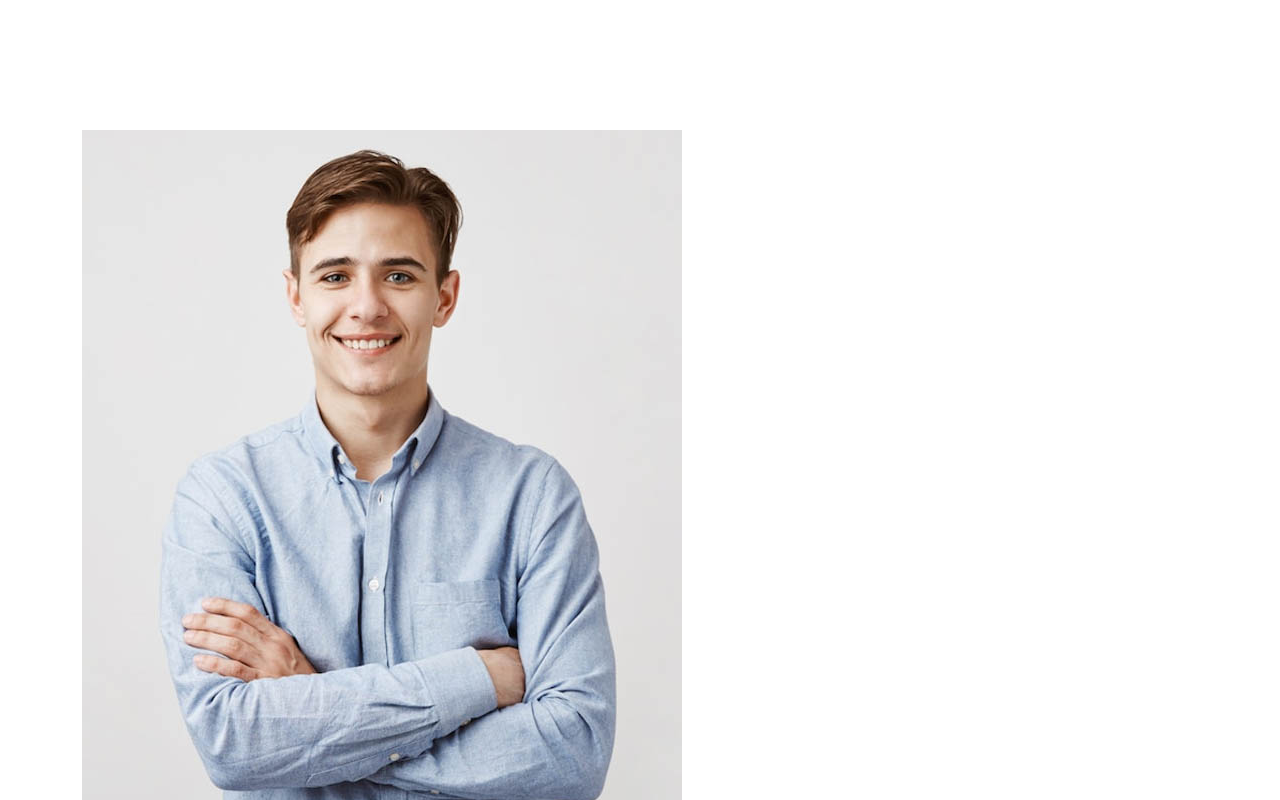
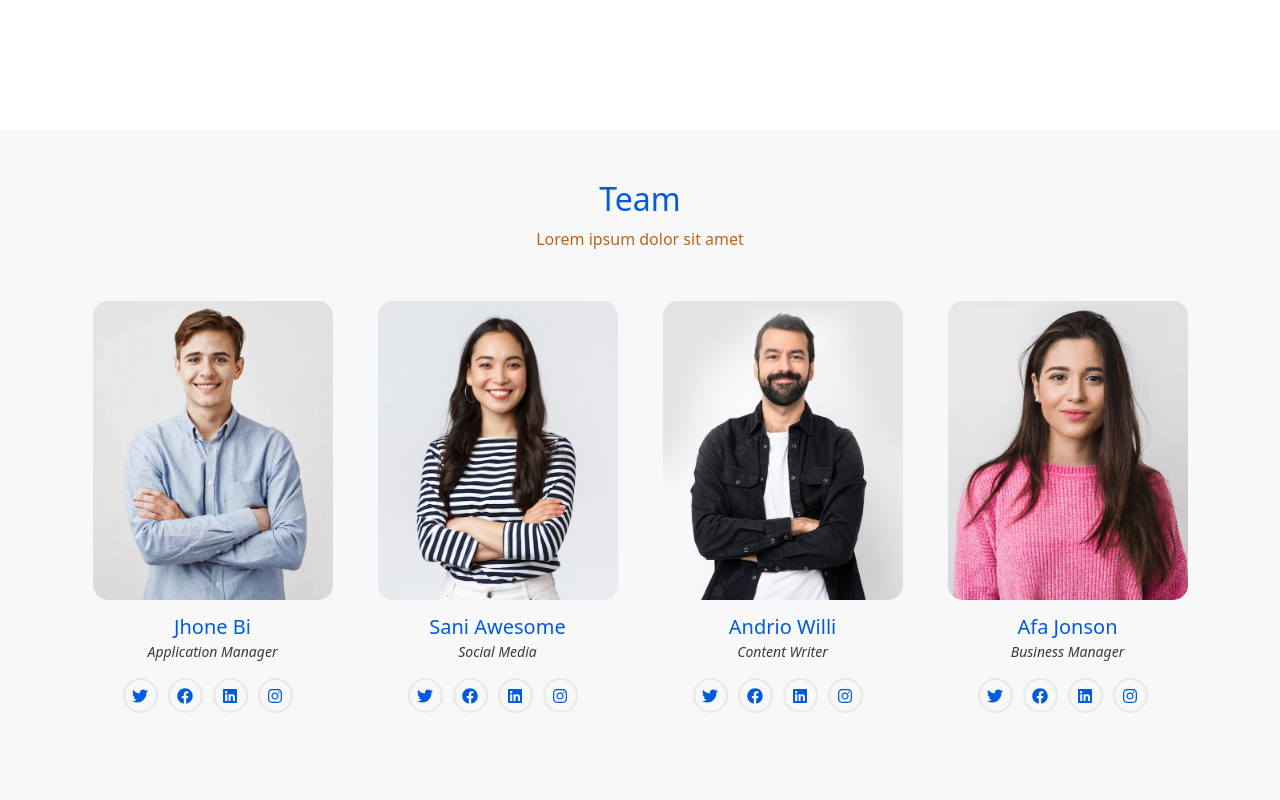
Before and after one commit to Hamza-1-0/Secondproject, a React (Vite) app: page / in a window 1280 px wide. Shown: the part 5680-6480 px from the top of the page. Built offline with nearby package versions, Linux system fonts and the light colour scheme.

Commit message:
Add header

```diff
--- a/src/Components/Team/Team-style.css
+++ b/src/Components/Team/Team-style.css
@@ -0,0 +1,54 @@
+.team{
+    padding-top: 50px;
+    padding-bottom: 80px;
+    background-color: #f8f8f8;
+}
+.box-team{
+    text-align: center;
+}
+.box-team img{
+    max-width: 15rem;
+    border-radius: 15px;
+    transition: .4s all;
+    margin-bottom: 15px;
+}
+.box-team img:hover{
+    transform: scale(1.1);
+}
+.box-team .text-team h4{
+    margin-bottom: 2px;
+    font-size: 20px;
+    color: #025add;
+}
+.box-team .text-team p{
+    font-style: italic;
+    display: block;
+    font-size: 14px;
+    color: #3a3a3a;
+}
+.box-team .icons-team{
+    margin-top: 15px;
+    margin-bottom: 10px;
+    display: flex;
+    align-items: center;
+    justify-content: center;
+}
+.box-team .icons-team a{
+    color: #025add;
+    transition: 0.3s;
+    margin-right: 10px;
+    border-radius: 50%;
+    width: 35px;
+    height: 35px;
+    display: flex;
+    align-items: center;
+    justify-content: center;
+    border: 2px solid #e8e8e8;
+}
+.box-team .icons-team a:hover{
+    border-color: #025add;
+}
+.box-team .icons-team .icon{
+    font-size: 16px;
+    margin: 0 2px;
+}
--- a/src/Components/Team/Team.jsx
+++ b/src/Components/Team/Team.jsx
@@ -5,6 +5,8 @@ import { FaTwitter, FaFacebook, FaLinkedin, FaInstagram } from "react-icons/fa";
 const Team = () => {
   return (
     <div className="team">
+      <h2 className="text-top">Team</h2>
+      <p className="text-down">Lorem ipsum dolor sit amet</p>
       <Container>
         <Row>
           <Col>
@@ -15,10 +17,18 @@ const Team = () => {
                 <p>Application Manager</p>
               </div>
               <div className="icons-team">
+                <a href="">
                   <FaTwitter className="icon" />
+                </a>
+                <a href="">
                   <FaFacebook className="icon" />
+                </a>
+                <a href="">
                   <FaLinkedin className="icon" />
+                </a>
+                <a href="">
                   <FaInstagram className="icon" />
+                </a>
               </div>
             </div>
           </Col>
@@ -30,10 +40,18 @@ const Team = () => {
                 <p>Social Media</p>
               </div>
               <div className="icons-team">
+                <a href="">
                   <FaTwitter className="icon" />
+                </a>
+                <a href="">
                   <FaFacebook className="icon" />
+                </a>
+                <a href="">
                   <FaLinkedin className="icon" />
+                </a>
+                <a href="">
                   <FaInstagram className="icon" />
+                </a>
               </div>
             </div>
           </Col>
@@ -45,10 +63,18 @@ const Team = () => {
                 <p>Content Writer</p>
               </div>
               <div className="icons-team">
+                <a href="">
                   <FaTwitter className="icon" />
+                </a>
+                <a href="">
                   <FaFacebook className="icon" />
+                </a>
+                <a href="">
                   <FaLinkedin className="icon" />
+                </a>
+                <a href="">
                   <FaInstagram className="icon" />
+                </a>
               </div>
             </div>
           </Col>
@@ -60,10 +86,18 @@ const Team = () => {
                 <p>Business Manager</p>
               </div>
               <div className="icons-team">
+                <a href="">
                   <FaTwitter className="icon" />
+                </a>
+                <a href="">
                   <FaFacebook className="icon" />
+                </a>
+                <a href="">
                   <FaLinkedin className="icon" />
+                </a>
+                <a href="">
                   <FaInstagram className="icon" />
+                </a>
               </div>
             </div>
           </Col>
```
Lines whose indentation alone changed are shown as unchanged.
